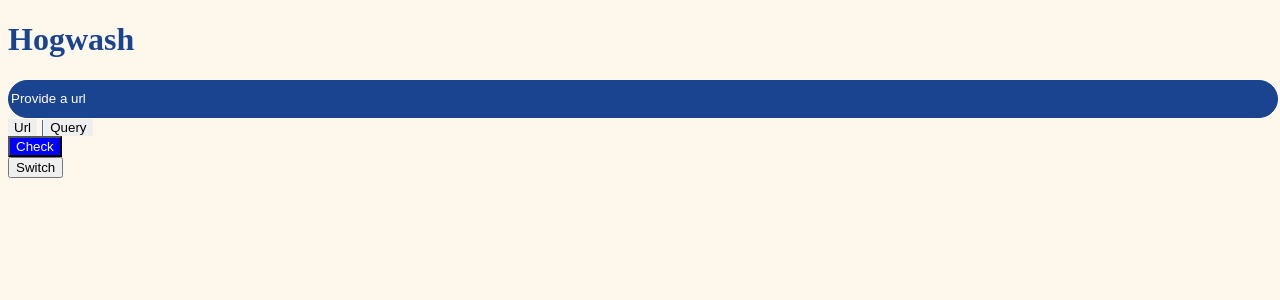
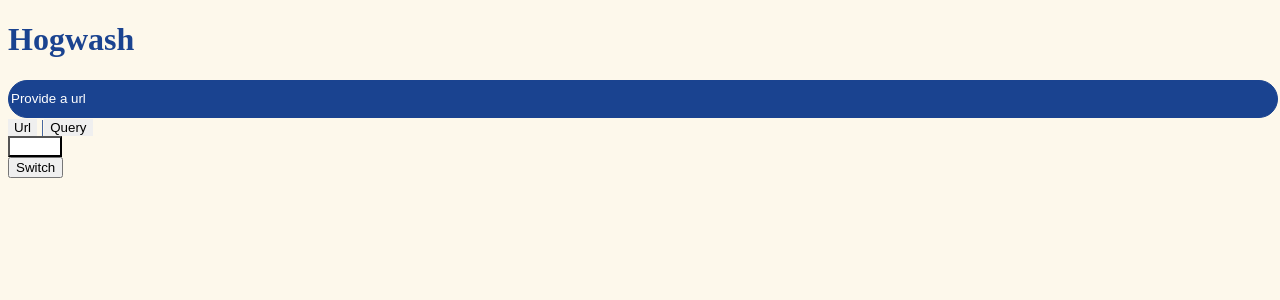
Before and after one commit to TKais/Hogwash, a React app: page / in a window 1280 px wide. Shown: the top 300 px of the page. Built offline with nearby package versions, Linux system fonts and the light colour scheme.

Commit message:
Add theming for button

```diff
--- a/src/client/assets/styles/button.scss
+++ b/src/client/assets/styles/button.scss
@@ -2,7 +2,7 @@
 
 .button {
   &--primary {
-    background-color: blue;
+    background-color: var(--bg-color-button);
     color: white;
   }
   &--tertiary {
--- a/src/client/assets/styles/theme.scss
+++ b/src/client/assets/styles/theme.scss
@@ -4,14 +4,16 @@ $theme-light: (
   "bg-color": map-get($colors, "cream"),
   "font-color": map-get($colors, "navy"),
   "bg-color-input": map-get($colors, "navy"),
-  "placeholder-color-input": map-get($colors, "white")
+  "placeholder-color-input": map-get($colors, "white"),
+  "bg-color-button": map-get($colors, "white")
 );
 
 $theme-dark: (
   "bg-color": map-get($colors, "navy"),
   "font-color": map-get($colors, "white"),
   "bg-color-input": map-get($colors, "white"),
-  "placeholder-color-input": map-get($colors, "navy")
+  "placeholder-color-input": map-get($colors, "navy"),
+  "bg-color-button": map-get($colors, "orange")
 );
 
 body {
```
